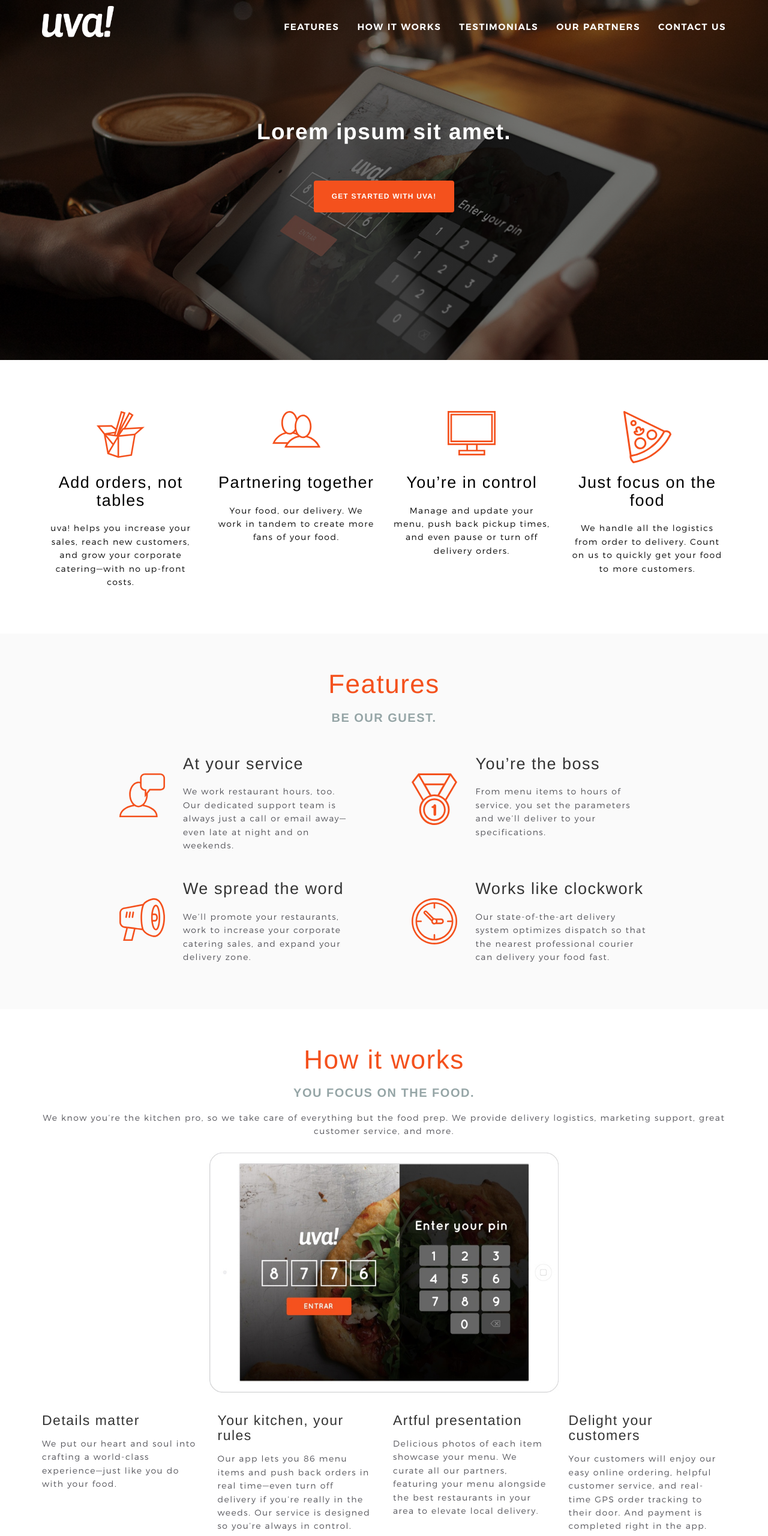
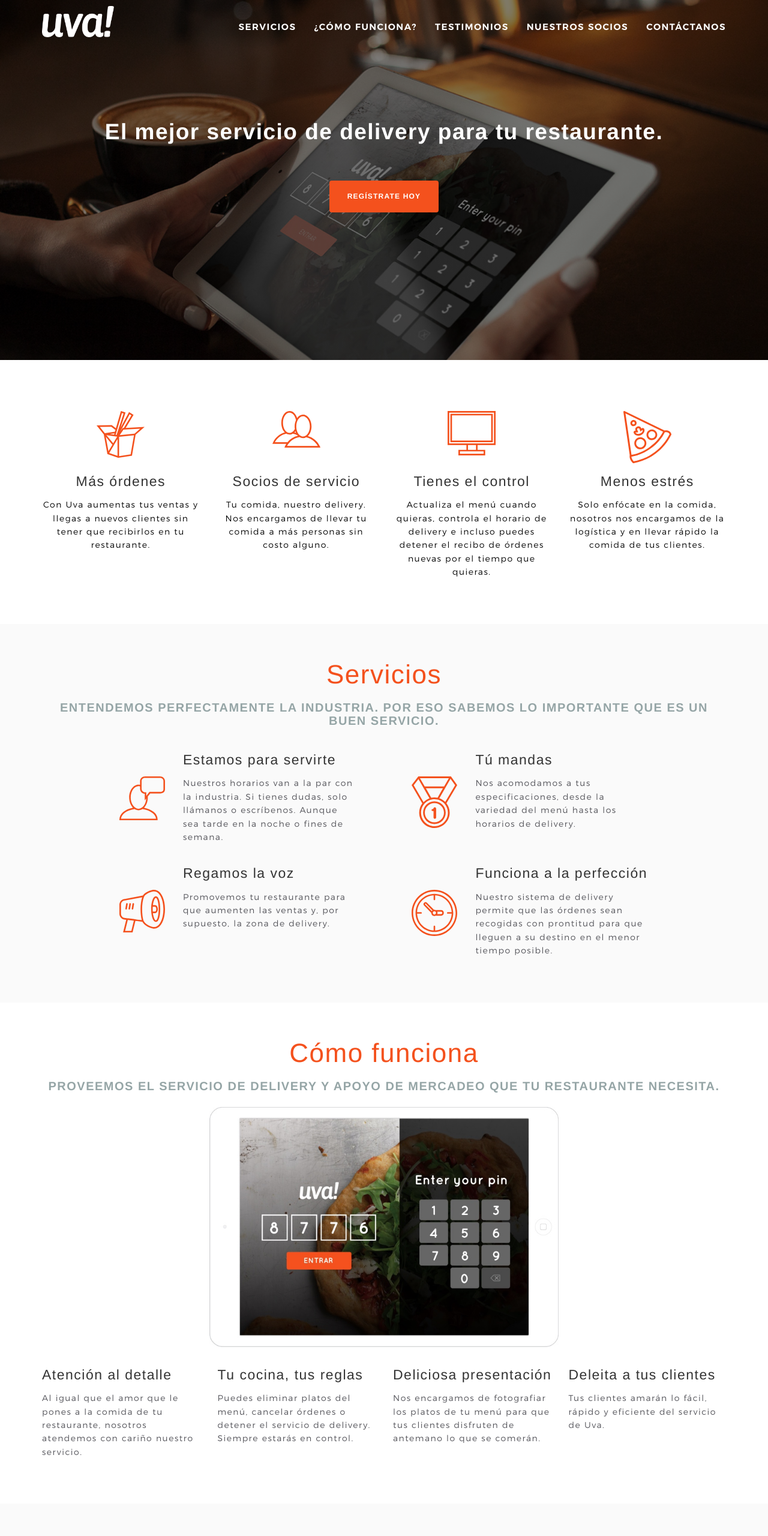
Before and after one commit to marcoscruz92/uvaInterestPageRestaurants, a plain HTML site: page index.html in a window 1280 px wide. Shown: the top 2560 px of the page at 60% size. Drawn offline with Linux system fonts and the light colour scheme; a script that the page names is missing.

Commit message:
update copy

```diff
--- a/css/style-library-1.css
+++ b/css/style-library-1.css
@@ -12,11 +12,12 @@ Version: 1.0
 /*	PATTERN LIBRARY STYLES
 /*----------------------------------------------------*/
 
-/* GOOGLE FONTS */
+/* GOOGLE FONTS
 @import url(http://fonts.googleapis.com/css?family=Open+Sans:300italic,400italic,600italic,700italic,400,300,600,700);
 @import url(http://fonts.googleapis.com/css?family=Lato:300,400,700,300italic,400italic,700italic);
 @import url(http://fonts.googleapis.com/css?family=Roboto:400,700italic,700,500italic,500,400italic,300italic,300);
 @import url(http://fonts.googleapis.com/css?family=Roboto+Slab:400,300,700);
+*/
 
 @font-face {
 	font-family: 'Montserrat-SemiBold';
--- a/css/style.css
+++ b/css/style.css
@@ -311,11 +311,18 @@
 	padding: 0 16px;
 }
 
+
 .how-image {
 	max-height: 400px;
 	margin-top: 24px;
 	margin-bottom: 24px;
 }
+
+.how-box h4 {
+	white-space: nowrap;
+  overflow: hidden;
+}
+
 
 #testimonials h1 {
 	margin-bottom: 24px;
--- a/index.html
+++ b/index.html
@@ -45,11 +45,11 @@
 				<!-- Collect the nav links, forms, and other content for toggling -->
 				<div class="collapse navbar-collapse" id="navbar-collapse">
 					<ul class="nav navbar-nav navbar-right">
-						<li class="nav-item"><a href="#features">Features</a></li>
-						<li class="nav-item"><a href="#how-it-works">How it works</a></li>
-						<li class="nav-item"><a href="#testimonials">Testimonials</a></li>
-            <li class="nav-item"><a href="#partners">Our Partners</a></li>
-            <li class="nav-item"><a href="#contact">Contact Us</a></li>
+						<li class="nav-item"><a href="#features">Servicios</a></li>
+						<li class="nav-item"><a href="#how-it-works">¿Cómo funciona?</a></li>
+						<li class="nav-item"><a href="#testimonials">Testimonios</a></li>
+            <li class="nav-item"><a href="#partners">Nuestros socios</a></li>
+            <li class="nav-item"><a href="#contact">Contáctanos</a></li>
 					</ul>
 				</div><!-- /.navbar-collapse -->
 			</div><!-- /.container-fluid -->
@@ -62,9 +62,9 @@
 				<!-- <h1>Uva! For Restaurants</h1> -->
 			</div>
 			<div class="editContent">
-				<h2>Lorem ipsum sit amet. </h2>
+				<h2>El mejor servicio de delivery para tu restaurante. </h2>
 			</div>
-			<a href="#" class="btn btn-primary btn-outline-xl outline-light">Get started with uva!</a>
+			<a href="#" class="btn btn-primary btn-outline-xl outline-light">Regístrate hoy</a>
 		</div><!-- /.container -->
 	</section>
 	<!-- // End Promo 3 --><!-- Start Content Block 2-2 -->
@@ -78,8 +78,8 @@
             <img src="images/icons/MoreOrderLessTables.svg" alt="Feature Icon" class="img-responsive" />
 					</div>
 					<div class="editContent">
-						<h3>Add orders, not tables</h3>
-						<p>uva! helps you increase your sales, reach new customers, and grow your corporate catering—with no up-front costs.</p>
+						<h4>Más órdenes</h4>
+						<p>Con Uva aumentas tus ventas y llegas a nuevos clientes sin tener que recibirlos en tu restaurante.</p>
 					</div>
 				</div>
 				<div class="col-sm-3 col-xs-12 text-center">
@@ -88,8 +88,8 @@
             <img src="images/icons/Partner.svg" alt="Feature Icon" class="img-responsive" />
 					</div>
 					<div class="editContent">
-						<h3>Partnering together</h3>
-						<p>Your food, our delivery. We work in tandem to create more fans of your food.</p>
+						<h4>Socios de servicio</h4>
+						<p>Tu comida, nuestro delivery. Nos encargamos de llevar tu comida a más personas sin costo alguno.</p>
 					</div>
 				</div>
 				<div class="col-sm-3 col-xs-12 text-center">
@@ -98,8 +98,8 @@
             <img src="images/icons/YourMakeTheRules1.svg" alt="Feature Icon" class="img-responsive" />
 					</div>
 					<div class="editContent">
-						<h3>You’re in control</h3>
-						<p>Manage and update your menu, push back pickup times, and even pause or turn off delivery orders.</p>
+						<h4>Tienes el control</h4>
+						<p>Actualiza el menú cuando quieras, controla el horario de delivery e incluso puedes detener el recibo de órdenes nuevas por el tiempo que quieras.</p>
 					</div>
 				</div>
         <div class="col-sm-3 col-xs-12 text-center">
@@ -108,8 +108,8 @@
             <img src="images/icons/FocusOnTheFood.svg" alt="Feature Icon" class="img-responsive" />
 					</div>
 					<div class="editContent">
-						<h3>Just focus on the food</h3>
-						<p>We handle all the logistics from order to delivery. Count on us to quickly get your food to more customers.</p>
+						<h4>Menos estrés</h4>
+						<p>Solo enfócate en la comida, nosotros nos encargamos de la logística y en llevar rápido la comida de tus clientes.</p>
 					</div>
 				</div>
 			</div>
@@ -123,10 +123,10 @@
             <div class="col-sm-12">
                 <div class="underlined-title">
                     <div class="editContent">
-                        <h1>Features</h1>
+                        <h1>Servicios</h1>
                     </div>
                     <div class="editContent">
-                        <h2>Be our guest.</h2>
+                        <h2>Entendemos perfectamente la industria. Por eso sabemos lo importante que es un buen servicio.</h2>
                     </div>
                 </div>
             </div>
@@ -143,10 +143,10 @@
                   </div>
                   <div class="col-sm-9">
                     <div class="editContent">
-                        <h3>At your service</h3>
+                        <h4>Estamos para servirte</h4>
                     </div>
                     <div class="editContent">
-                        <p>We work restaurant hours, too. Our dedicated support team is always just a call or email away—even late at night and on weekends.</p>
+                        <p>Nuestros horarios van a la par con la industria. Si tienes dudas, solo llámanos o escríbenos. Aunque sea tarde en la noche o fines de semana.</p>
                     </div>
                   </div>
                 </div>
@@ -163,10 +163,10 @@
                   </div>
                   <div class="col-sm-9">
                     <div class="editContent">
-                        <h3>You’re the boss</h3>
+                        <h4>Tú mandas</h4>
                     </div>
                     <div class="editContent">
-                        <p>From menu items to hours of service, you set the parameters and we’ll deliver to your specifications.</p>
+                        <p>Nos acomodamos a tus especificaciones, desde la variedad del menú hasta los horarios de delivery.</p>
                     </div>
                   </div>
                 </div>
@@ -183,10 +183,10 @@
                     </div>
                     <div class="col-sm-9">
                       <div class="editContent">
-                          <h3>We spread the word</h3>
+                          <h4>Regamos la voz</h4>
                       </div>
                       <div class="editContent">
-                          <p>We’ll promote your restaurants, work to increase your corporate catering sales, and expand your delivery zone.</p>
+                          <p>Promovemos tu restaurante para que aumenten las ventas y, por supuesto, la zona de delivery.</p>
                       </div>
                     </div>
                   </div>
@@ -203,10 +203,10 @@
                     </div>
                     <div class="col-sm-9">
                       <div class="editContent">
-                          <h3>Works like clockwork</h3>
+                          <h4>Funciona a la perfección</h4>
                       </div>
                       <div class="editContent">
-                          <p>Our state-of-the-art delivery system optimizes dispatch so that the nearest professional courier can delivery your food fast.</p>
+                          <p>Nuestro sistema de delivery permite que las órdenes sean recogidas con prontitud para que lleguen a su destino en el menor tiempo posible.</p>
                       </div>
                     </div>
                   </div>
@@ -223,13 +223,13 @@
           <div class="col-sm-12">
               <div class="underlined-title">
                   <div class="editContent">
-                      <h1>How it works</h1>
+                      <h1>Cómo funciona</h1>
                   </div>
                   <div class="editContent">
-                      <h2>You focus on the food.</h2>
-                      <p>
+                      <h2>Proveemos el servicio de delivery y apoyo de mercadeo que tu restaurante necesita.</h2>
+                      <!-- <p>
                         We know you’re the kitchen pro, so we take care of everything but the food prep. We provide delivery logistics, marketing support, great customer service, and more.
-                      </p>
+                      </p> -->
                   </div>
                   <div class="editContent">
                       <img src="images/features/Feature1.jpg" alt="" class="img-responsive how-image center-block" />
@@ -239,27 +239,25 @@
         </div>
         <div class="row">
           <div id="how-1" class="how-box col-md-3">
-              <h4>Details matter</h4>
+              <h4>Atención al detalle</h4>
               <p>
-                We put our heart and soul into crafting a world-class experience—just like you do with your food.
+                Al igual que el amor que le pones a la comida de tu restaurante, nosotros atendemos con cariño nuestro servicio.
               </p>
           </div>
           <div id="how-2" class="how-box col-md-3">
-              <h4>Your kitchen, your rules</h4>
-              <p>
-                Our app lets you 86 menu items and push back orders in real time—even turn off delivery if you’re really in the weeds. Our service is designed so you’re always in control.
-              </p>
+              <h4>Tu cocina, tus reglas</h4>
+              <p>Puedes eliminar platos del menú, cancelar órdenes o detener el servicio de delivery. Siempre estarás en control.</p>
           </div>
           <div id="how-3" class="how-box col-md-3">
-              <h4>Artful presentation</h4>
+              <h4>Deliciosa presentación</h4>
               <p>
-                Delicious photos of each item showcase your menu. We curate all our partners, featuring your menu alongside the best restaurants in your area to elevate local delivery.
+                Nos encargamos de fotografiar los platos de tu menú para que tus clientes disfruten de antemano lo que se comerán.
               </p>
           </div>
           <div id="how-4" class="how-box col-md-3">
-              <h4>Delight your customers</h4>
+              <h4>Deleita a tus clientes</h4>
               <p>
-                Your customers will enjoy our easy online ordering, helpful customer service, and real-time GPS order tracking to their door. And payment is completed right in the app.
+                Tus clientes amarán lo fácil, rápido y eficiente del servicio de Uva.
              </p>
           </div>
         </div>
@@ -272,7 +270,7 @@
           <div class="col-sm-12">
               <div class="underlined-title">
                   <div class="editContent">
-                      <h1>Testimonials</h1>
+                      <h1>Testimonios</h1>
                   </div>
               </div>
           </div>
@@ -324,8 +322,11 @@
 			<div class="row text-center">
         <div class="underlined-title">
           <div class="editContent">
-  	        		<h1>Some of our great partners</h1>
+  	        		<h1>Nuestros socios</h1>
   				</div>
+          <div class="editContent">
+                <h2>¡Trabajamos con los mejores!</h2>
+          </div>
         </div>
 			</div><!--end of row-->
 
@@ -379,7 +380,7 @@
           <div class="row">
             <div class="col-sm-12 underlined-title">
               <div class="editContent">
-                <h1>Partner With Uva!</h1>
+                <h1>¡Únete a Uva!</h1>
               </div>
             </div>
           </div>
@@ -387,11 +388,11 @@
           <div class="col-md-10 col-md-offset-2">
           <div id="message"></div>
             <form method="post" action="js/contact-form.php" name="contactform" id="contactform">
-              <p class="help-block text-left">Contact info</p>
+              <p class="help-block text-left">Información de contacto</p>
               <div class="row">
                 <div class="col-sm-6 col-md-5">
                   <div class="form-group">
-                    <input name="name" id="name" type="text" value="" placeholder="Name" class="form-control">
+                    <input name="nombre" id="nombre" type="text" value="" placeholder="Nombre" class="form-control">
                   </div>
                 </div>
                 <div class="col-sm-6 col-md-5">
@@ -400,28 +401,29 @@
                   </div>
                 </div>
               </div> <!-- row ends here -->
-              <p class="help-block text-left">Restaurant details</p>
+              <p class="help-block text-left">Detalles del restaurante</p>
               <div class ="row">
                 <div class="col-sm-6 col-md-5">
                   <div class="form-group">
-                  <input name="phone" id="phone" type="text" value="" placeholder="Phone" class="form-control">
+                  <input name="telefono" id="telefono" type="text" value="" placeholder="Teléfono" class="form-control">
                   </div>
                 </div>
                 <div class="col-sm-6 col-md-5">
                   <div class="form-group">
-                    <input name="restaurantName" id="restaurantName" type="text" value="" placeholder="Restaurant Name" class="form-control">
+                    <input name="restaurante" id="restaurante" type="text" value="" placeholder="Nombre del restaurante" class="form-control">
                   </div>
                 </div>
               </div><!-- /.row -->
-              <p class="help-block text-left">Tell us if you currently offer delivery and why you’d like to partner with Uva!</p>
+              <p class="help-block text-left">
+                Menciona porque te gustaría ser socio de Uva!</p>
               <div class="row">
                 <div class="col-sm-12 col-md-10">
                   <div class="form-group">
-                    <textarea name="comments" id="comments" class="form-control" rows="3" placeholder="Reasons for your interest in Uva!"></textarea>
+                    <textarea name="comments" id="comments" class="form-control" rows="3" placeholder=""></textarea>
                     <div class="editContent">
-                      <p class="small text-muted"><span class="guardsman">* All fields are required.</span> Once we receive your message we will respond as soon as possible.</p>
+                      <p class="small text-muted"><span class="guardsman">* Todos los campos son requeridos.</span> Una vez recibamos su mensaje será contactado lo mas pronto posible.</p>
                     </div>
-                    <button class="btn btn-primary text-center" type="submit" id="cf-submit" name="submit">Get Started</button>
+                    <button class="btn btn-primary text-center" type="submit" id="cf-submit" name="submit">¡Regístrame!</button>
                   </div>
                 </div>
               </div>
@@ -440,16 +442,16 @@
 			<div class="row">
 				<div class="col-sm-5">
 					<img src="images/logo.png" class="brand-img img-responsive">
-					<div class="editContent">
+					<!-- <div class="editContent">
 						<h4>Over <strong>10,000</strong> downloads last month…</h4>
 					</div>
 					<div class="editContent">
 						<p class="lead">We've hand-crafted <strong>bskit</strong> in great detail to make your life easier… enjoy!</p>
-					</div>
+					</div> -->
 				</div>
 				<div class="col-sm-6 col-sm-offset-1">
 					<div class="row">
-						<div class="col-md-4">
+						<!-- <div class="col-md-4">
 							<div class="editContent">
 								<h4>Shortcuts</h4>
 							</div>
@@ -462,7 +464,7 @@
 									<li><a href="#">Contact</a></li>
 								</ul>
 							</div>
-						</div>
+						</div> -->
 						<div class="col-md-4">
 							<div class="editContent">
 								<h4>Legal Stuff</h4>
@@ -477,9 +479,9 @@
 						</div>
 						<div class="col-md-4">
 							<div class="editContent">
-								<h4>Seen Enough?</h4>
+								<h4>¿Estas convencido?</h4>
 							</div>
-							<a href="#" class="btn btn-block btn-primary">Get Started</a>
+							<a href="#" class="btn btn-block btn-primary">¡Regístrame!</a>
 						</div>
 					</div>
 				</div>
@@ -495,8 +497,8 @@
 	<script type="text/javascript" src="js/bootstrap-hover-dropdown.min.js"></script>
 
 	<!-- Vendor Scripts (Feel free to remove any that you aren't using in your final export) -->
-  <script src="http://cdnjs.cloudflare.com/ajax/libs/ScrollMagic/2.0.5/ScrollMagic.min.js" charset="utf-8"></script>
-  <script src="http://cdnjs.cloudflare.com/ajax/libs/ScrollMagic/2.0.5/plugins/debug.addIndicators.min.js"></script>
+  <script src="//cdnjs.cloudflare.com/ajax/libs/ScrollMagic/2.0.5/ScrollMagic.min.js" charset="utf-8"></script>
+  <script src="//cdnjs.cloudflare.com/ajax/libs/ScrollMagic/2.0.5/plugins/debug.addIndicators.min.js"></script>
 	<script type="text/javascript" src="js/modernizr.custom.js"></script>
 	<script type="text/javascript" src="js/owl.carousel.min.js"></script><!-- Owl Carousel -->
 	<script type="text/javascript" src="js/sendmail.js"></script><!-- Contact Form -->
@@ -507,7 +509,7 @@
 	-->
 
 	<!-- Theme Scripts (Do not remove) -->
-	<script type="text/javascript" src="js/bskit-scripts.js"></script>
+	<!-- <script type="text/javascript" src="js/bskit-scripts.js"></script> -->
   <!-- Custom javascript -->
   <script type="text/javascript" src="js/app.js"></script>
 
```
Also changed, not shown: 2 other files.
